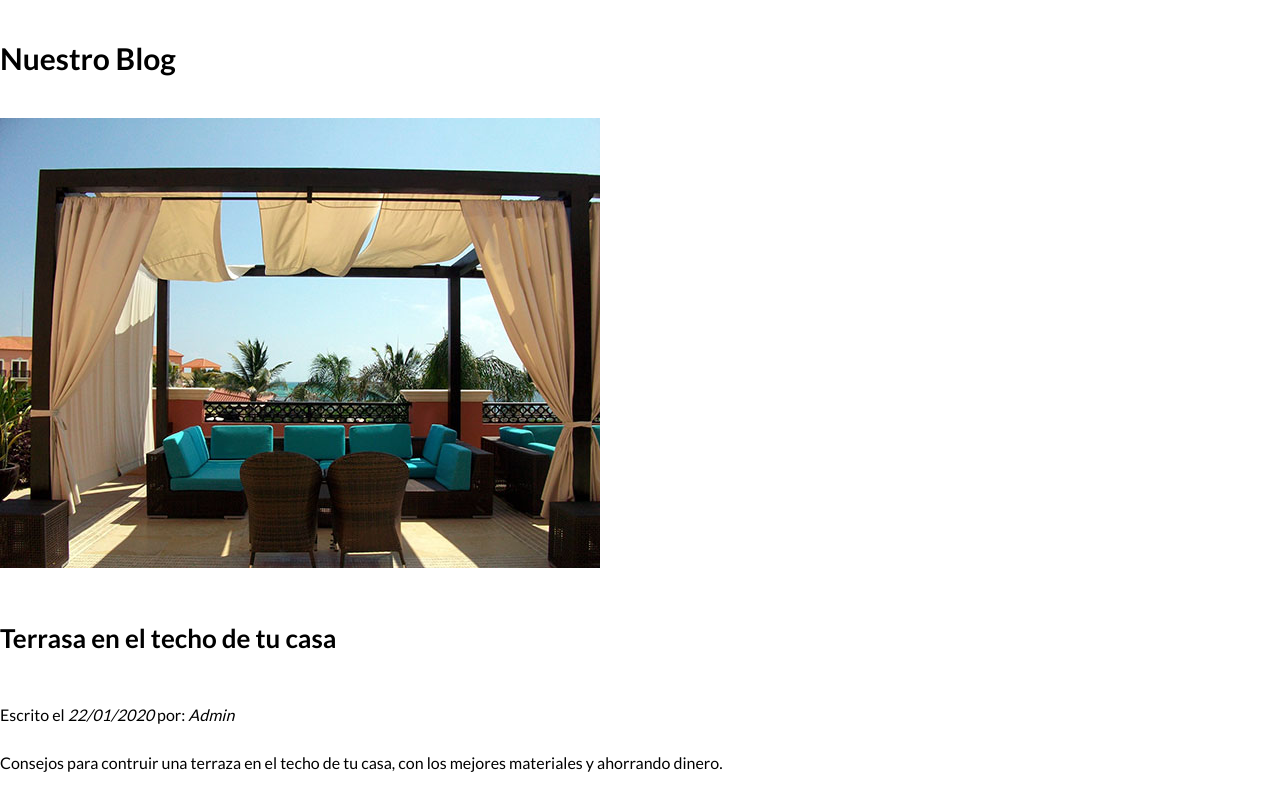
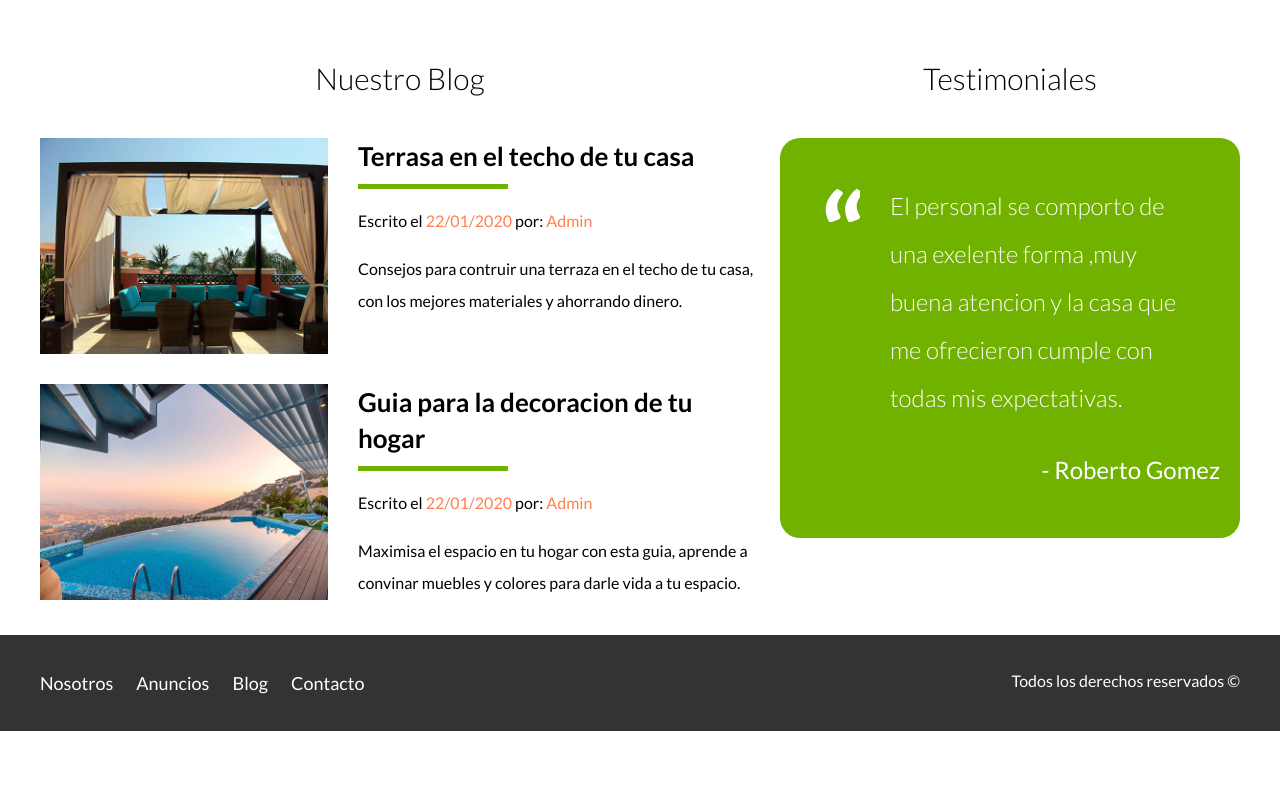
Before and after one commit to GomezRob95/BienesRaices, a plain HTML site: page index.html in a window 1280 px wide. Shown: the part 2530-3320 px from the top of the page. After the commit the page ends 3261 px from the top, so only its background shows below. Drawn offline with Linux system fonts and the light colour scheme.

Commit message:
finalizando pagina principal

```diff
--- a/css/styles.css
+++ b/css/styles.css
@@ -257,3 +257,110 @@ h4 {
 .contenido-contacto p {
     font-size: 1.8rem;
 }
+
+
+/*Seccion inferior*/
+
+.seccion-inferior {
+    display: flex;
+    justify-content: space-between;
+}
+
+.seccion-inferior .blog {
+    flex-basis: 60%;
+}
+
+.seccion-inferior .testimoniales {
+    flex-basis: calc(40% - 2rem);
+}
+
+.entrada-blog {
+    display: flex;
+    /*espacio entre imagen y texto*/
+    justify-content: space-between;
+    margin-bottom: 2rem;
+}
+
+.entrada-blog:last-of-type {
+    margin-bottom: 0;
+}
+
+.entrada-blog .imagen {
+    flex-basis: 40%;
+}
+
+.entrada-blog .texto-entrada {
+    flex-basis: calc(60% - 3rem);
+}
+
+.texto-entrada a {
+    color: black;
+    text-decoration: none;
+}
+
+.texto-entrada h4 {
+    margin: 0;
+    line-height: 1.4;
+}
+
+.texto-entrada h4::after {
+    content: '';
+    display: block;
+    width: 150px;
+    height: .5rem;
+    background-color: #71b100;
+    margin-top: 1rem;
+}
+
+.texto-entrada span {
+    color: coral;
+}
+
+
+/*Testimonial*/
+
+.testimonial {
+    background-color: #71b100;
+    font-size: 2.4rem;
+    padding: 2rem;
+    color: white;
+    border-radius: 2rem;
+}
+
+.testimonial p {
+    text-align: right;
+}
+
+.testimonial blockquote::before {
+    content: '';
+    background-image: url(../img/comilla.svg);
+    width: 4rem;
+    height: 4rem;
+    position: absolute;
+    left: -2rem;
+}
+
+.testimonial blockquote {
+    position: relative;
+    padding-left: 5rem;
+    font-weight: 300;
+}
+
+
+/*Fotter*/
+
+.site-footer {
+    background-color: #333333;
+    margin: 0;
+}
+
+.contenedor-footer {
+    padding: 3rem 0;
+    display: flex;
+    justify-content: space-between;
+}
+
+.copyright {
+    margin: 0;
+    color: white;
+}
--- a/index.html
+++ b/index.html
@@ -150,42 +150,60 @@
         </div>
     </section>
 
-    <section>
-        <h3>Nuestro Blog</h3>
 
-        <article>
+    <div class="seccion-inferior contenedor seccion ">
+        <section class="blog">
+            <h3 class="centrar-texto fw-300">Nuestro Blog</h3>
+
+            <article class="entrada-blog">
+                <div class="imagen">
                     <img src="img/blog1.jpg" alt="entrada al blog">
+                </div>
+                <div class="texto-entrada">
+                    <a href="#">
                         <h4>Terrasa en el techo de tu casa</h4>
-            <p>Escrito el <em>22/01/2020</em> por:<em> Admin</em></p>
+                    </a>
+                    <p>Escrito el <span>22/01/2020</span> por:<span> Admin</span></p>
                     <p>Consejos para contruir una terraza en el techo de tu casa, con los mejores materiales y ahorrando dinero.</p>
+                </div>
             </article>
 
-        <article>
+            <article class="entrada-blog">
+                <div class="imagen">
                     <img src="img/blog2.jpg" alt="entrada al blog">
+                </div>
+                <div class="texto-entrada">
+                    <a href="#">
                         <h4>Guia para la decoracion de tu hogar</h4>
-            <p>Escrito el <em>22/01/2020</em> por:<em> Admin</em></p>
+                    </a>
+                    <p>Escrito el <span>22/01/2020</span> por:<span> Admin</span></p>
                     <p>Maximisa el espacio en tu hogar con esta guia, aprende a convinar muebles y colores para darle vida a tu espacio.</p>
+                </div>
             </article>
 
         </section>
 
-    <section>
-        <h3>Testimoniales</h3>
-
+        <section class="testimoniales">
+            <h3 class="centrar-texto fw-300">Testimoniales</h3>
+            <div class="testimonial">
                 <blockquote>
                     El personal se comporto de una exelente forma ,muy buena atencion y la casa que me ofrecieron cumple con todas mis expectativas.
                 </blockquote>
-        <p> Roberto Gomez</p>
+                <p> - Roberto Gomez</p>
+            </div>
         </section>
+    </div>
 
-    <footer>
+    <footer class="site-footer seccion">
+        <div class="contenedor contenedor-footer">
             <nav class="navegacion">
-            <a target="_blanck" href="nosotros.html">Nosotros</a>
+                <a href="nosotros.html">Nosotros</a>
                 <a href="anuncios.html">Anuncios</a>
                 <a href="blog.html">Blog</a>
                 <a href="contacto.html">Contacto</a>
-            <p>Todos los derechos reservados &copy; </p>
             </nav>
+            <p class="copyright">Todos los derechos reservados &copy; </p>
+        </div>
     </footer>
 </body>
 
```
Lines whose indentation alone changed are shown as unchanged.
